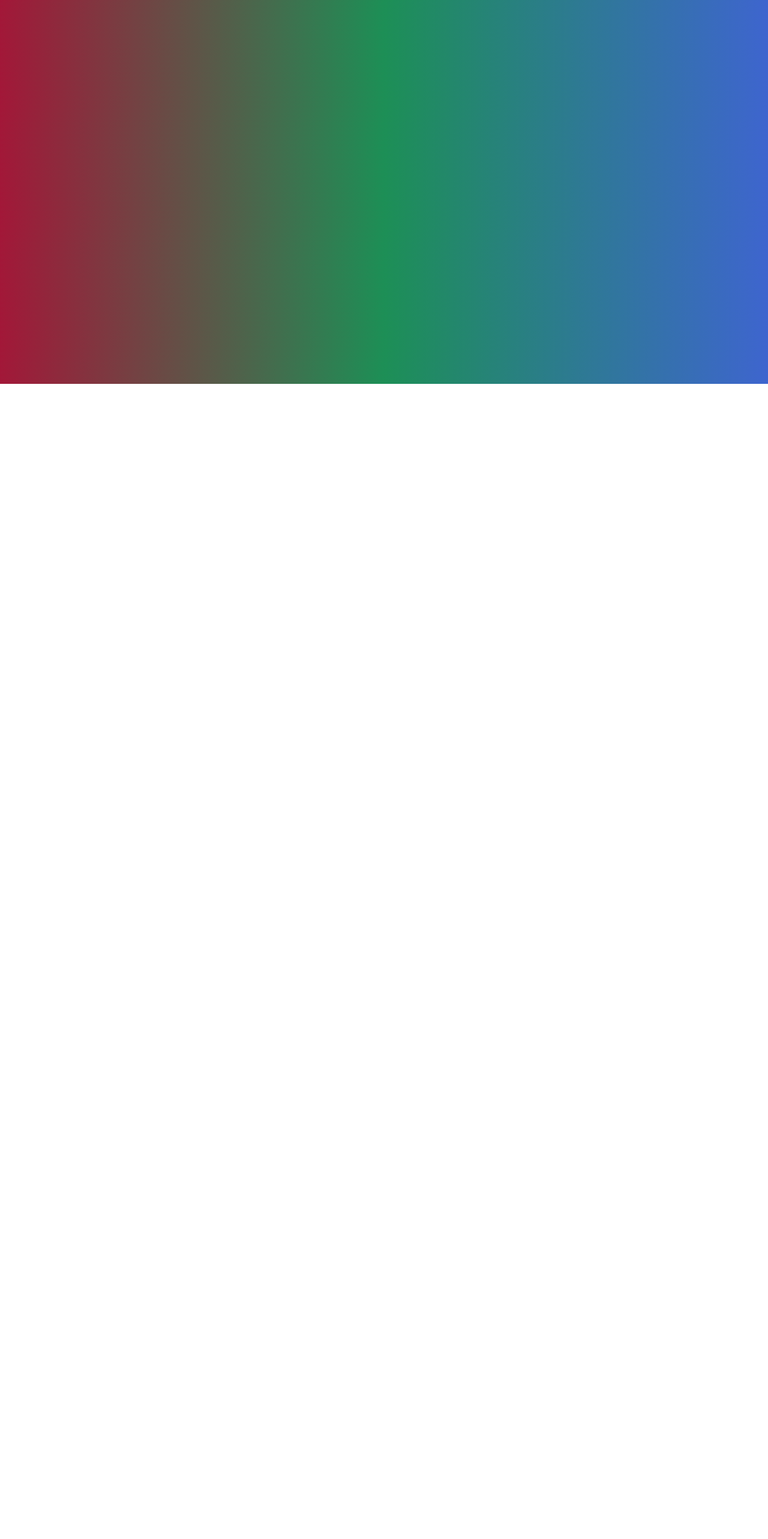
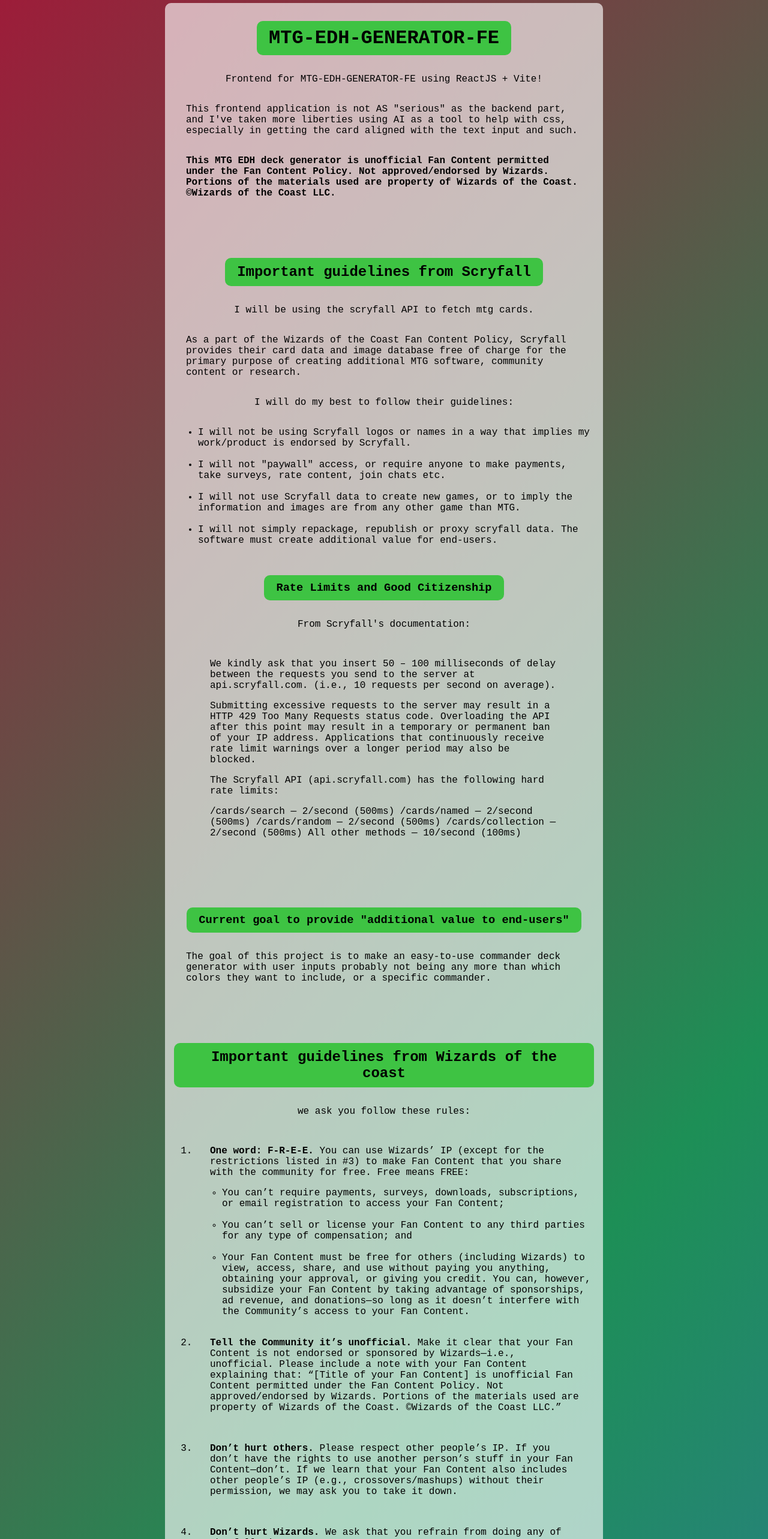
Before and after one commit to AlbiDota/MTG-EDH-GENERATOR-FE, a React (Vite) app: page /readme in a window 1280 px wide. Before the commit this address had no page. Shown: the part 160-2726 px from the top of the page at 60% size. Before the commit the page ends 800 px from the top, so only its background shows below. Built offline with nearby package versions, Linux system fonts and the light colour scheme.

Commit message:
updated page with readme on fe

```diff
--- a/src/App.jsx
+++ b/src/App.jsx
@@ -2,6 +2,7 @@
 import Home from './pages/Home';
 import MainLayout from './layouts/MainLayout';
 import Deck from './pages/Deck';
+import Readme from './pages/Readme';
 /**
 * MTG commander deck generator frontend
 *
@@ -17,6 +18,7 @@
             <Route element={<MainLayout />}>
                 <Route path={"/"} element={<Home/>} />
                 <Route path={"/deck"} element={<Deck/>} target="_blank" rel="noopener noreferrer"/>
+                <Route path={"/readme"} element={<Readme/>} />
             </Route>
         </Routes>
 
--- a/src/layouts/Navbar.jsx
+++ b/src/layouts/Navbar.jsx
@@ -8,6 +8,7 @@
                 <li><Link to="/">Home</Link></li>
                 <li><Link to="https://github.com/AlbiDota/MTG-EDH-GENERATOR-FE" target="_blank" rel="noopener noreferrer">Frontend</Link></li>
                 <li><Link to="https://github.com/AlbiDota/MTG-EDH-GENERATOR-BE" target="_blank" rel="noopener noreferrer">Backend</Link></li>
+                <li><Link to="/readme">README</Link></li>
 
 
             </ul>
--- a/src/pages/Home.jsx
+++ b/src/pages/Home.jsx
@@ -53,6 +53,8 @@
         <InputField input={inputValue} setInput={setInputValue}/>
         <br/><br/>
         <button onClick={handleSubmit} className="btn">Submit & pray</button>
+        <br/><br/>
+        <p><strong>This MTG EDH deck generator is unofficial Fan Content permitted under the Fan Content Policy. Not approved/endorsed by Wizards. Portions of the materials used are property of Wizards of the Coast. ©Wizards of the Coast LLC.</strong></p>
         </div>
     )
 }
--- a/src/pages/Readme.jsx
+++ b/src/pages/Readme.jsx
@@ -1,29 +1,110 @@
 import { useState } from "react";
-import ColorPanel from "../components/inputs/colorPanel/ColorPanel";
-import InputField from "../components/inputs/inputField/InputField";
 import { useNavigate } from "react-router-dom";
 import "./pages.css";
 
-function Home() {
+function Readme() {
 
     return (
         <div style={{
             display:"flex",
             flexDirection:"column",
-            alignItems:"center"
+            alignItems:"center",
+            justifyContent:"center",
+            background:"rgba(255, 255, 255, 0.64)",
+            padding:"15px",
+            maxWidth:"700px",
+            margin:"0 auto",
+            borderRadius:"10px"
         }}>
-        <h1>MTG-EDH-GENERATOR</h1>
-
-        <h2>Select your future commander</h2>
-        <h3>by color..</h3>
-        <ColorPanel selection={colorSelection} setSelection={setColorSelection}/>
-        <br/><br/>
-        <h3>.. or by name</h3>
-        <InputField input={inputValue} setInput={setInputValue}/>
-        <br/><br/>
-        <button onClick={handleSubmit} className="btn">Submit & pray</button>
+        <h1 id="mtg-edh-generator-fe">MTG-EDH-GENERATOR-FE</h1>
+        <p>Frontend for MTG-EDH-GENERATOR-FE using ReactJS + Vite!</p>
+        <p>This frontend application is not AS &quot;serious&quot; as the backend part, and I&#39;ve taken more liberties using AI as a tool to help with css, especially in getting the card aligned with the text input and such. </p>
+        <p><strong>This MTG EDH deck generator is unofficial Fan Content permitted under the Fan Content Policy. Not approved/endorsed by Wizards. Portions of the materials used are property of Wizards of the Coast. ©Wizards of the Coast LLC.</strong></p>
+        <p><br/><br/></p>
+        <h2 id="important-guidelines-from-scryfall">Important guidelines from Scryfall</h2>
+        <p>I will be using the scryfall API to fetch mtg cards.</p>
+        <p>As a part of the Wizards of the Coast Fan Content Policy, Scryfall provides their card data and image database free of charge for the primary purpose of creating additional MTG software, community content or research.</p>
+        <p>I will do my best to follow their guidelines:</p>
+        <ul>
+        <li>I will not be using Scryfall logos or names in a way that implies my work/product is endorsed by Scryfall.</li><br/>
+        <li>I will not &quot;paywall&quot; access, or require anyone to make payments, take surveys, rate content, join chats etc.</li><br/>
+        <li>I will not use Scryfall data to create new games, or to imply the information and images are from any other game than MTG.</li><br/>
+        <li>I will not simply repackage, republish or proxy scryfall data. The software must create additional value for end-users.</li><br/>
+        </ul>
+        <h3 id="rate-limits-and-good-citizenship">Rate Limits and Good Citizenship</h3>
+        <p>From Scryfall&#39;s documentation:</p>
+        <blockquote>
+        <p>We kindly ask that you insert 50 – 100 milliseconds of delay between the requests you send to the server at api.scryfall.com. (i.e., 10 requests per second on average).</p>
+        <p>Submitting excessive requests to the server may result in a HTTP 429 Too Many Requests status code. Overloading the API after this point may result in a temporary or permanent ban of your IP address. Applications that continuously receive rate limit warnings over a longer period may also be blocked.</p>
+        <p>The Scryfall API (api.scryfall.com) has the following hard rate limits:</p>
+        <p>/cards/search — 2/second (500ms)
+        /cards/named — 2/second (500ms)
+        /cards/random — 2/second (500ms)
+        /cards/collection — 2/second (500ms)
+        All other methods — 10/second (100ms)</p>
+        </blockquote>
+        <p><br/><br/></p>
+        <h3 id="current-goal-to-provide-additional-value-to-end-users-">Current goal to provide &quot;additional value to end-users&quot;</h3>
+        <p>The goal of this project is to make an easy-to-use commander deck generator with user inputs probably not being any more than which colors they want to include, or a specific commander.</p>
+        <p><br/><br/></p>
+        <h2 id="important-guidelines-from-wizards-of-the-coast">Important guidelines from Wizards of the coast</h2>
+        <p>we ask you follow these rules:</p>
+        <ol>
+        <li><p><strong>One word: F-R-E-E.</strong> You can use Wizards’ IP (except for the restrictions listed in #3) to make Fan Content that you share with the community for free. Free means FREE:</p>
+        <ul>
+        <li>You can’t require payments, surveys, downloads, subscriptions, or email registration to access your Fan Content;</li><br/>
+        <li>You can’t sell or license your Fan Content to any third parties for any type of compensation; and</li><br/>
+        <li>Your Fan Content must be free for others (including Wizards) to view, access, share, and use without paying you anything, obtaining your approval, or giving you credit.
+        You can, however, subsidize your Fan Content by taking advantage of sponsorships, ad revenue, and donations—so long as it doesn’t interfere with the Community’s access to your Fan Content.</li><br/>
+        </ul>
+        </li>
+        <li><p><strong>Tell the Community it’s unofficial.</strong> Make it clear that your Fan Content is not endorsed or sponsored by Wizards—i.e., unofficial. Please include a note with your Fan Content explaining that:
+        “[Title of your Fan Content] is unofficial Fan Content permitted under the Fan Content Policy. Not approved/endorsed by Wizards. Portions of the materials used are property of Wizards of the Coast. ©Wizards of the Coast LLC.”</p>
+        </li><br/>
+        <li><p><strong>Don’t hurt others.</strong> Please respect other people’s IP. If you don’t have the rights to use another person’s stuff in your Fan Content—don’t. If we learn that your Fan Content also includes other people’s IP (e.g., crossovers/mashups) without their permission, we may ask you to take it down.</p>
+        </li><br/>
+        <li><p><strong>Don’t hurt Wizards.</strong> We ask that you refrain from doing any of the following:</p>
+        <ul>
+        <li><strong>Don’t use Wizards’ logos and trademarks.</strong> We’ve included a list of our most frequently asked-about trademarks in the FAQ;</li><br/>
+        <li><strong>Don’t mess with the legal notices in our stuff.</strong> If the Wizards IP you are incorporating into your Fan Content already has copyright notices, logos, trademarks, or other notices existing within it, don’t remove them;</li><br/>
+        <li><strong>Don’t use Wizards’ IP in other games.</strong> This includes your own or other people’s games or game components (e.g., rule books, tokens, figures), regardless of whether it is distributed for free;</li><br/>
+        <li><strong>Don’t use Wizards’ Video or Music in your Fan Content.</strong> We know our video trailers are awesome, but use of our videos and music are governed by contracts with third parties. Please don’t use any of our video or music content, unless you’re embedding a video from an authorized third-party’s website (e.g., Twitch or YouTube);</li><br/>
+        </ul>
+        </li>
+        <li><p><strong>No bad stuff.</strong> We have the right to stop or restrict your use of Wizards’ IP at any time—for any reason or no reason—including when we think your use is inappropriate, offensive, damaging, or disparaging (and we’ll make that call in our sole discretion). If this happens, you must immediately take down your Fan Content or face the Demogorgon (yeah, the big bad is back from being on loan).</p>
+        </li><br/>
+        <li><p><strong>Practice safe sponsorship.</strong> We understand that great Fan Content can sometimes require special equipment (e.g., videos, podcasts, prop fabrication). We are OK with you using third-party sponsors to subsidize costs if you follow a few rules:</p>
+        <ul>
+        <li>Don’t use a sponsor that would be harmful to Wizards. Please don’t promote our competitors or endorse inappropriate or offensive sponsors;</li><br/>
+        <li>Make it clear (verbally or visually) that they are acting as a sponsor only;</li><br/>
+        <li>Keep any shout-outs, mentions, and credits to a reasonable length; and</li><br/>
+        <li>Do not associate Wizards with your sponsor in any way.</li><br/>
+        </ul>
+        </li><br/>
+        <li><strong>Follow the law of the land.</strong> It’s your Fan Content, so you are solely responsible for ensuring that your creations don’t violate the laws of your region, country, plane, or dimension. In addition to this Policy, your use of any Wizards’ IP must also comply with Wizards’ Terms of Use and Code of Conduct (together, the “Wizards Terms”). If there’s a conflict between anything in this Policy and the Wizards Terms, the Wizards Terms win. Those agreements include important legal terms (such as limitations of lability, indemnification, and dispute resolution), so please review them carefully.</li><br/>
+        </ol>
+        <p><br/><br/></p>
+        <h1 id="additional-info">Additional info</h1>
+        <p>The backend part of this project is in a separate github repo @ <a href="https://github.com/AlbiDota/MTG-EDH-GENERATOR-BE">MTG-EDH-GENERATOR-FE</a>.</p>
+        <p>I suggest you check it out as well if you consider running this thingy locally.</p>
+        <p><br/><br/></p>
+        <h2 id="run-locally">Run locally</h2>
+        <p>in root directory:</p>
+        <p>"npm i"</p>
+        <p>"npm run dev"</p>
+        <p><br/><br/></p>
+        <h2 id="resources-used">resources used</h2>
+        <p>ALL card information and api calls done by the backend is from the blessed and wonderful <a href="https://www.scryfall.com">Scryfall</a></p>
+        <p>empty card template from <a href="https://www.deviantart.com/banesbox/art/MTG-Templates-634246660">BANESBOX on deviantart</a></p>
+        <p>color icons were downloaded from the <a href="https://mtg.fandom.com/wiki/Main_Page">mtg fandom wiki</a></p>
+        <p><a href="https://scryfall.com/docs/api">Scryfall api docs</a></p>
+        <p><a href="https://company.wizards.com/en/legal/fancontentpolicy">WotC fan content policy</a></p>
+        <p>This document was converted from md to html using <a href="https://markdowntohtml.com/">markdowntohtml.com</a></p>
+        <p><br/><br/></p>
+        <h2 id="author">Author</h2>
+        <p><strong>GitHub:</strong> <a href="https://github.com/AlbiDota">AlbiDota</a>  </p>
         </div>
     )
 }
 
-export default Home;
+export default Readme;
--- a/src/pages/pages.css
+++ b/src/pages/pages.css
@@ -34,3 +34,7 @@
 h3 {
     margin: 15px 0 15px 0;
 }
+
+p {
+    margin-inline: 20px;
+}
```
Also changed, not shown: 1 other file (tests, documents, lock files or other folders).
